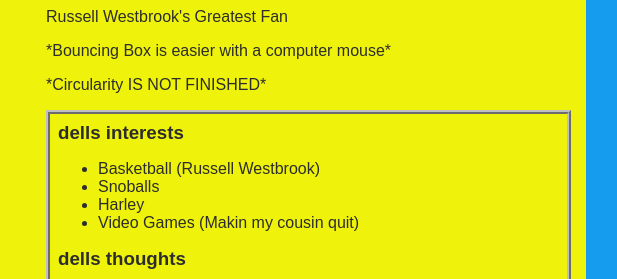
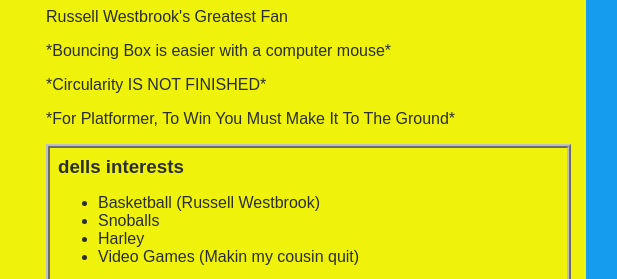
Before and after one commit to CardellHenderson/CardellHenderson.github.io, a plain HTML site: page index.html in a window 1280 px wide. Shown: the part 159-438 px from the top of the page, 454-1071 px from the left. Drawn offline with Linux system fonts and the light colour scheme.

Commit message:
add index.html and css files

```diff
--- a/index.html
+++ b/index.html
@@ -34,6 +34,7 @@
                         *Bouncing Box is easier with a computer mouse*
                     </p>
                     <p> *Circularity IS NOT FINISHED*</p>
+                    <p> *For Platformer, To Win You Must Make It To The Ground* </p>
                     <!-- interest section -->
                     <div id="interests">
                     <h3>dells interests</h3>
```
